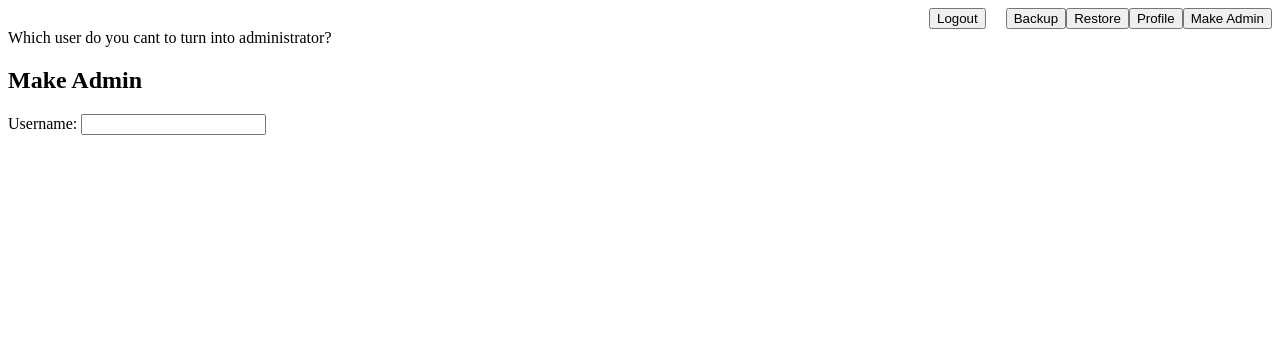
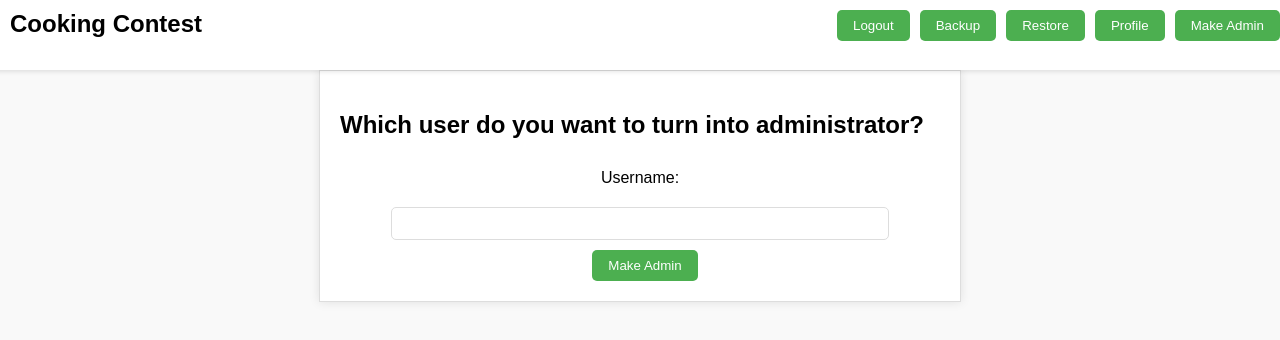
Before and after one commit to aleginxx/db24-65, a plain HTML site: page frontend/make_admin.html in a window 1280 px wide. Drawn offline with Linux system fonts and the light colour scheme.

Commit message:
Changes to make_admin front end

```diff
--- a/frontend/make_admin.html
+++ b/frontend/make_admin.html
@@ -4,48 +4,116 @@
     <meta charset="UTF-8">
     <meta name="viewport" content="width=device-width, initial-scale=1.0">
     <title>Cooking Contest</title>
+    <style>
+        body {
+            font-family: Arial, sans-serif;
+            margin: 0;
+            display: flex;
+            flex-direction: column;
+            align-items: center;
+            background-color: #f9f9f9;
+        }
+
+        .header {
+            width: 100%;
+            display: flex;
+            justify-content: flex-end;
+            padding: 10px;
+            background-color: #fff;
+            box-shadow: 0 2px 4px rgba(0, 0, 0, 0.1);
+            position: fixed;
+            top: 0;
+            z-index: 1000;
+            height: 50px;
+        }
+
+        .header h2 {
+            margin: 0;
+            flex-grow: 1;
+            font-size: 1.5em;
+            text-align: left;
+            padding-left: 10px;
+        }
+
+        button {
+            font-family: Arial, sans-serif;
+            background-color: #4caf50;
+            color: white;
+            padding: 8px 16px;
+            border: none;
+            border-radius: 5px;
+            cursor: pointer;
+            margin-left: 10px;
+        }
+
+        button:hover {
+            background-color: #45a049;
+        }
+
+        .container {
+            margin-top: 70px;
+            padding: 20px;
+            border: 1px solid #dddddd;
+            box-shadow: 0 0 10px rgba(0, 0, 0, 0.1);
+            background-color: #fff;
+            width: 95%;
+            max-width: 600px;
+            text-align: center;
+        }
+
+        form {
+            display: flex;
+            flex-direction: column;
+            align-items: center;
+        }
+
+        label, input {
+            margin: 10px 0;
+        }
+
+        input {
+            padding: 8px;
+            width: 80%;
+            border: 1px solid #ddd;
+            border-radius: 5px;
+        }
+
+        .header-title {
+            text-align: left;
+            width: 100%;
+            font-family: Arial, sans-serif;
+            margin-top: 20px;
+        }
+    </style>
 </head>
 <body>
-    <div style="display: flex; justify-content: flex-end;">
-        <div style="margin-right: 20px;">
+    <div class="header">
+        <h2>Cooking Contest</h2>
         <form action="/dacontest/logout" method="GET">
             <button type="submit">Logout</button>
         </form>
-        </div>
-
-        <div>
         <form action="/dacontest/backup" method="POST">
             <button type="submit">Backup</button>
         </form>
-        </div>
-
-        <div>
         <form action="/dacontest/restore" method="POST">
             <button type="submit">Restore</button>
         </form>
-        </div>
-
-        <div>
         <form action="/dacontest/admin" method="GET">
             <button type="submit">Profile</button>
         </form>
-        </div>
-
-        <div>
         <form action="/dacontest/make-admin/" method="POST">
             <button type="submit">Make Admin</button>
         </form>
     </div>
-    </div>
 
     <div class="container">
-        <div class="header">
-            Which user do you cant to turn into administrator?
+        <div class="header-title">
+            <h2>Which user do you want to turn into administrator?</h2>
         </div>
-        <h2>Make Admin</h2>
         <form id="makeadminForm" action="/dacontest/make-admin" method="POST">
             <label for="username">Username:</label>
             <input type="text" id="username" name="username" required>
+            <button type="submit">Make Admin</button>
         </form>
     </div>
 </body>
```
Lines whose indentation alone changed are shown as unchanged.
